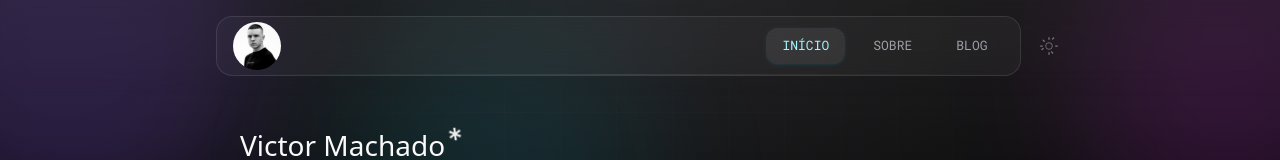
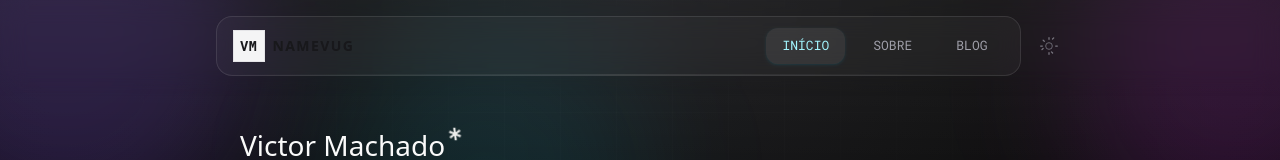
Before and after one commit to ciavhugo/vug-app, a Next.js app: page / in a window 1280 px wide. Shown: the top 160 px of the page. Built offline with nearby package versions, Linux system fonts and the light colour scheme.

Commit message:
feat: Logo

```diff
--- a/src/components/frames/HeaderNavigationMenu/index.tsx
+++ b/src/components/frames/HeaderNavigationMenu/index.tsx
@@ -15,7 +15,7 @@ export function HeaderNavigationMenu() {
 
   return (
     <section className="relative mt-4 flex h-[60px] w-full max-w-[805px] items-center justify-between overflow-hidden rounded-2xl border border-white/10 bg-white/[0.035] px-4 backdrop-blur-md">
-      <Link
+      {/* <Link
         href="/"
         aria-label="Ir para a página inicial"
         className="relative hidden h-12 w-12 shrink-0 items-center justify-center sm:flex"
@@ -28,6 +28,28 @@ export function HeaderNavigationMenu() {
           className="h-12 w-12"
           priority
         />
+      </Link> */}
+
+      <Link
+        href="/"
+        aria-label="Go to homepage"
+        className="flex items-center gap-2 group cursor-pointer"
+      >
+        {/* Logo com glow */}
+        <div className="relative">
+          <div className="absolute inset-0 bg-black dark:bg-white border-8 blur-lg opacity-0 group-hover:opacity-10 transition duration-500"></div>
+
+          <div className="h-8 w-8 bg-zinc-100 dark:bg-white/10 border border-zinc-200 dark:border-white/20 flex items-center justify-center transition-all duration-700 ease-in-out">
+            <span className="text-sm font-mono font-bold text-zinc-900 dark:text-white">
+              VM
+            </span>
+          </div>
+        </div>
+
+        {/* Nome */}
+        <span className="font-bold tracking-widest text-zinc-900 dark:text-white uppercase text-sm hidden sm:block">
+          NAMEVUG
+        </span>
       </Link>
 
       <nav className="relative flex flex-1 items-center justify-center gap-2 text-[13px] font-normal uppercase max-[550px]:text-[12px] sm:ml-auto sm:flex-none sm:justify-end sm:gap-3">
```
